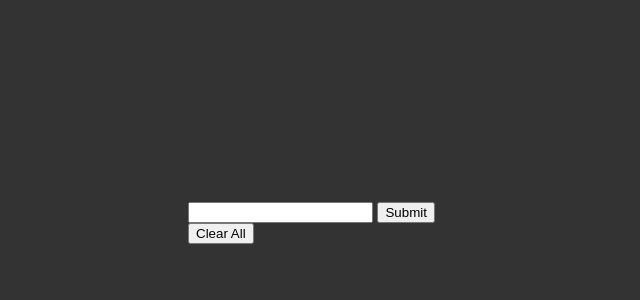
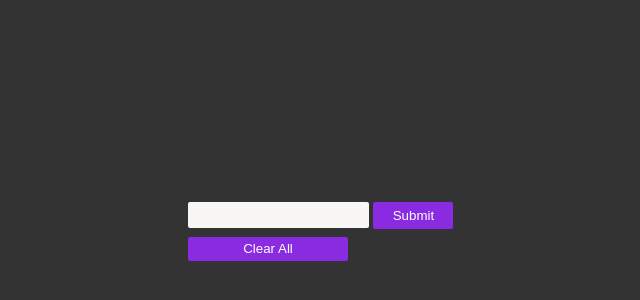
Before and after one commit to Cosmin2410/To-Do-App, a plain HTML site: page index.html in a window 1280 px wide. Shown: the part 198-498 px from the top of the page, without its empty margins (532-1172 px from the left). Drawn offline with Linux system fonts and the light colour scheme.

Commit message:
style added

```diff
--- a/index.html
+++ b/index.html
@@ -9,19 +9,20 @@
 </head>
 <body>
 
-
+ <div class="to-do">
 <form class="form">
     <input id="write" type="text">
-    <input type="submit" value="Submit">
+    <input class="submit" type="submit" value="Submit">
 </form>
 
 <button class="clear-all">Clear All </button>
 
 
 <ul class="list">
-<!-- <li class="list-item"> Test Item  <button class="tsk-done">Task Done</button> <button class="dlt-button">Delete Task</button></li>  -->
+
 </ul>
 
+</div>
 
 <script src="main.js"></script>
 </body>
--- a/style.css
+++ b/style.css
@@ -6,3 +6,75 @@ body{
     background-color: #333;
     font-family: Arial, Helvetica, sans-serif;
 }
+
+
+.to-do{
+    width:fit-content;
+    display: flex;
+    justify-content: center;
+    flex-direction: column;
+    color: white;
+}
+
+
+form{
+    /* padding-bottom: .3rem; */
+}
+
+#write{
+    background-color:rgb(248, 247, 245);
+    border: none;
+    height: 1.5rem;
+    border-radius:2px;
+}
+
+.submit {
+    height: 1.68rem;
+    border-radius: 2px;
+    border: none;
+    width: 5rem;
+    background-color: blueviolet;
+    color: white;
+    margin: 0;
+
+}
+
+.submit:hover{
+    background-color: rgb(79, 25, 129);
+    opacity: .9;
+    cursor: pointer;
+}
+
+.clear-all{
+    width: 10rem;
+    margin: 0;
+    margin-top: .5rem;
+}
+
+button{
+    background-color: blueviolet;
+    color: white;
+    border: none;
+    margin: .5rem;
+    height: 1.5rem;
+    border-radius:2px;
+}
+
+button:hover{
+    background-color: rgb(79, 25, 129);
+    opacity: .9;
+    cursor: pointer;
+
+}
+
+ ul{
+    list-style: none;
+    margin: 0;
+    margin-top:1rem ;
+    padding: 0;
+}
+
+
+.dlt-button{
+    margin-left: auto;
+ }
```
Also changed, not shown: main.js (+1 -19 lines).
